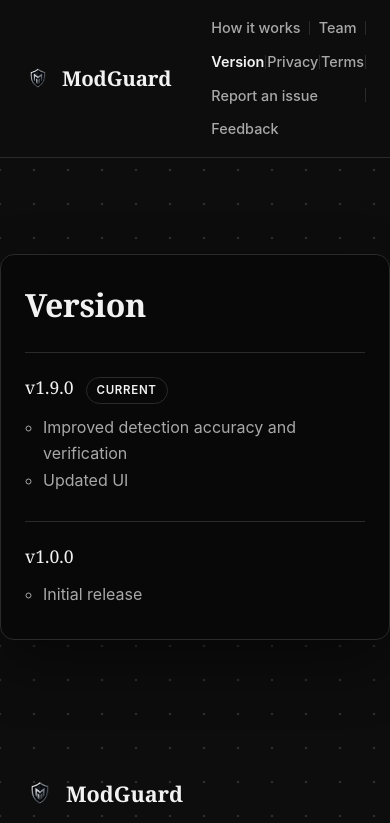
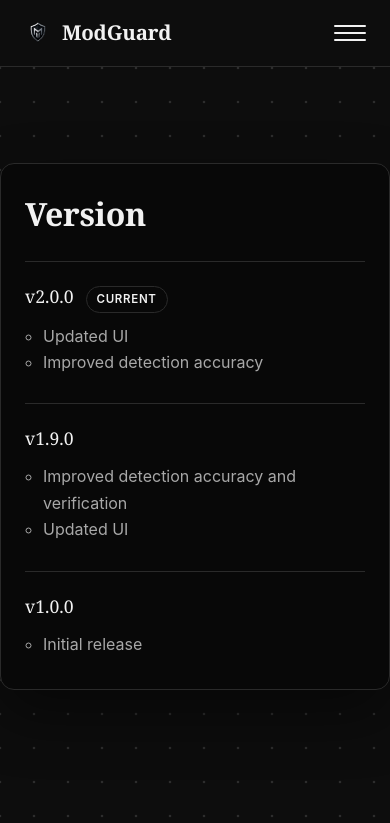
Before and after one commit to Rayan-Python/modguard-site-page, a React (Vite) app: page /version in a window 390 px wide. Shown: the top 823 px of the page. Built offline with nearby package versions, Linux system fonts and the light colour scheme.

Commit message:
Added v2.0.0 to versions tag, Mobile Nav

```diff
--- a/src/components/NavBar.jsx
+++ b/src/components/NavBar.jsx
@@ -1,4 +1,4 @@
-import { Fragment } from 'react'
+import { Fragment, useState } from 'react'
 import { Link, NavLink } from 'react-router-dom'
 import { SUPPORT_EMAIL, FEEDBACK_EMAIL } from '../data/contact.js'
 
@@ -11,19 +11,42 @@
 ]
 
 export default function NavBar() {
+  const [open, setOpen] = useState(false)
+  const close = () => setOpen(false)
+
   return (
     <header className="nav">
       <div className="nav__inner">
-        <Link to="/" className="nav__brand" aria-label="ModGuard home">
+        <Link
+          to="/"
+          className="nav__brand"
+          aria-label="ModGuard home"
+          onClick={close}
+        >
           <img src="/logo.png" alt="" className="nav__mark" />
           <span className="nav__name">ModGuard</span>
         </Link>
 
-        <nav className="nav__links" aria-label="Primary">
+        <button
+          type="button"
+          className="nav__toggle"
+          aria-label={open ? 'Close menu' : 'Open menu'}
+          aria-expanded={open}
+          onClick={() => setOpen((v) => !v)}
+        >
+          <span className="nav__toggle-bar" />
+          <span className="nav__toggle-bar" />
+          <span className="nav__toggle-bar" />
+        </button>
+
+        <nav
+          className={`nav__links${open ? ' nav__links--open' : ''}`}
+          aria-label="Primary"
+        >
           {links.map((link, i) => (
             <Fragment key={link.to}>
               {i > 0 && <span className="nav__divider" aria-hidden="true" />}
-              <NavLink to={link.to} className="nav__link">
+              <NavLink to={link.to} className="nav__link" onClick={close}>
                 {link.label}
               </NavLink>
             </Fragment>
@@ -32,6 +55,7 @@
           <a
             href={`mailto:${SUPPORT_EMAIL}?subject=Report%20an%20issue`}
             className="nav__link"
+            onClick={close}
           >
             Report an issue
           </a>
@@ -39,6 +63,7 @@
           <a
             href={`mailto:${FEEDBACK_EMAIL}?subject=ModGuard%20feedback`}
             className="nav__link"
+            onClick={close}
           >
             Feedback
           </a>
--- a/src/pages/Version.jsx
+++ b/src/pages/Version.jsx
@@ -3,9 +3,15 @@
 // Newest release first. Add new entries at the top of this array as they ship.
 const entries = [
   {
+    version: 'v2.0.0',
+    date: null,
+    current: true,
+    changes: ['Updated UI', 'Improved detection accuracy'],
+  },
+  {
     version: 'v1.9.0',
     date: null,
-    current: true,
+    current: false,
     changes: ['Improved detection accuracy and verification', 'Updated UI'],
   },
   {
--- a/src/styles.css
+++ b/src/styles.css
@@ -178,6 +178,58 @@
   height: 14px;
   background: var(--line);
   flex-shrink: 0;
+}
+
+.nav__toggle {
+  display: none;
+  flex-direction: column;
+  justify-content: center;
+  gap: 5px;
+  width: 32px;
+  height: 32px;
+  padding: 0;
+  background: none;
+  border: none;
+  cursor: pointer;
+}
+
+.nav__toggle-bar {
+  display: block;
+  width: 100%;
+  height: 2px;
+  border-radius: 2px;
+  background: var(--ink);
+}
+
+@media (max-width: 780px) {
+  .nav__toggle {
+    display: flex;
+  }
+
+  .nav__links {
+    display: none;
+    width: 100%;
+    flex: none;
+    flex-direction: column;
+    align-items: flex-start;
+    margin-left: 0;
+    margin-top: 4px;
+    gap: 0;
+  }
+
+  .nav__links--open {
+    display: flex;
+  }
+
+  .nav__divider {
+    display: none;
+  }
+
+  .nav__link {
+    width: 100%;
+    padding: 12px 0;
+    border-bottom: 1px solid var(--line);
+  }
 }
 
 /* ----------------------------------------------------------------- Hero --- */
```
